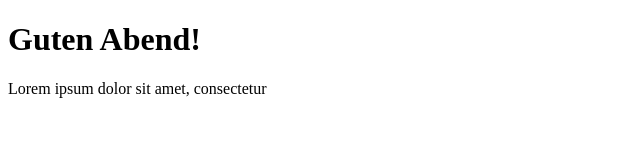
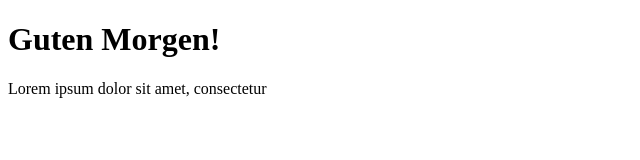
Before and after one commit to lin18623/13_GITDesktop, a plain HTML site: page index.html in a window 1280 px wide. Shown: the full height of the page, 0-640 px from the left. Drawn offline with Linux system fonts and the light colour scheme.

Commit message:
change Titel

```diff
--- a/index.html
+++ b/index.html
@@ -5,7 +5,7 @@
     <title></title>
   </head>
   <body>
-    <h1>Guten Abend!</h1>
+    <h1>Guten Morgen!</h1>
     <p> Lorem ipsum dolor sit amet, consectetur </p>
   </body>
 </html>
```
